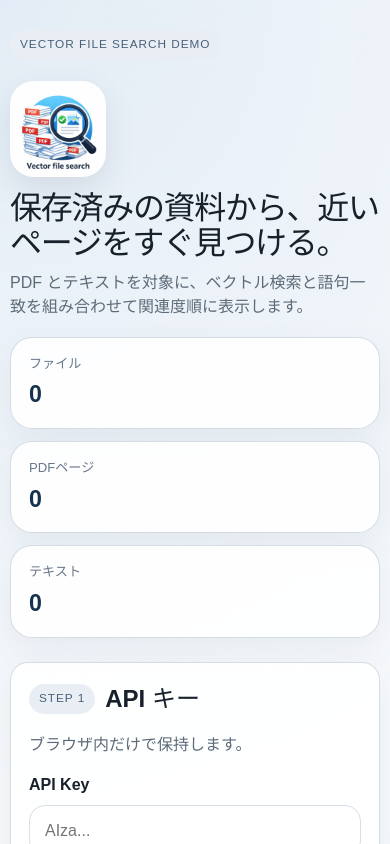
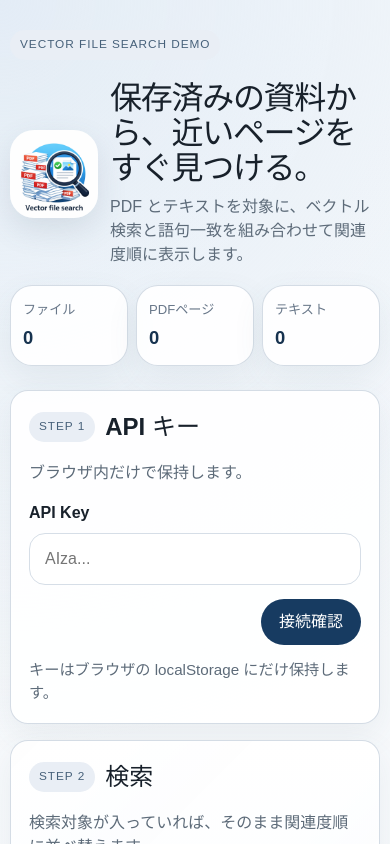
Before and after one commit to Igaki12/vector-file-search, a React (Vite) app: page / in a window 390 px wide. Shown: the top 844 px of the page. Built offline with nearby package versions, Linux system fonts and the light colour scheme.

Commit message:
スマホ画面で良き見えるように表示を修正   Refactor code structure for improved readability and maintainability

```diff
--- a/src/App.jsx
+++ b/src/App.jsx
@@ -642,7 +642,6 @@ export default function App() {
               <div className="preview-header-main">
                 <span className="step">PDF Preview</span>
                 <h4>{previewState.fileName}</h4>
-                <p>（{previewState.pageNumber}ページ目）</p>
               </div>
               <button className="preview-close" type="button" onClick={closePdfPreview} aria-label="PDF プレビューを閉じる">
                 <svg viewBox="0 0 24 24" aria-hidden="true">
--- a/src/styles.css
+++ b/src/styles.css
@@ -627,18 +627,30 @@ a {
     transform: translateY(-6px);
   }
 
-  .summary-row,
-  .storage-layout {
-    grid-template-columns: 1fr;
-  }
-
   .hero-title-row {
-    grid-template-columns: 1fr;
-    gap: 14px;
+    grid-template-columns: 88px minmax(0, 1fr);
+    gap: 12px;
   }
 
   .hero-icon {
     max-width: 96px;
+  }
+
+  .summary-row {
+    grid-template-columns: repeat(3, minmax(0, 1fr));
+    gap: 8px;
+  }
+
+  .summary-chip {
+    padding: 14px 12px;
+  }
+
+  .summary-chip strong {
+    font-size: 1.15rem;
+  }
+
+  .storage-layout {
+    grid-template-columns: 1fr;
   }
 
   .section-card,
@@ -666,6 +678,10 @@ a {
   .score-stack {
     min-width: 0;
     text-align: left;
+  }
+
+  .button-row {
+    justify-content: flex-end;
   }
 
   .preview-overlay {
```
Also changed, not shown: 5 other files (tests, documents, lock files or other folders).
